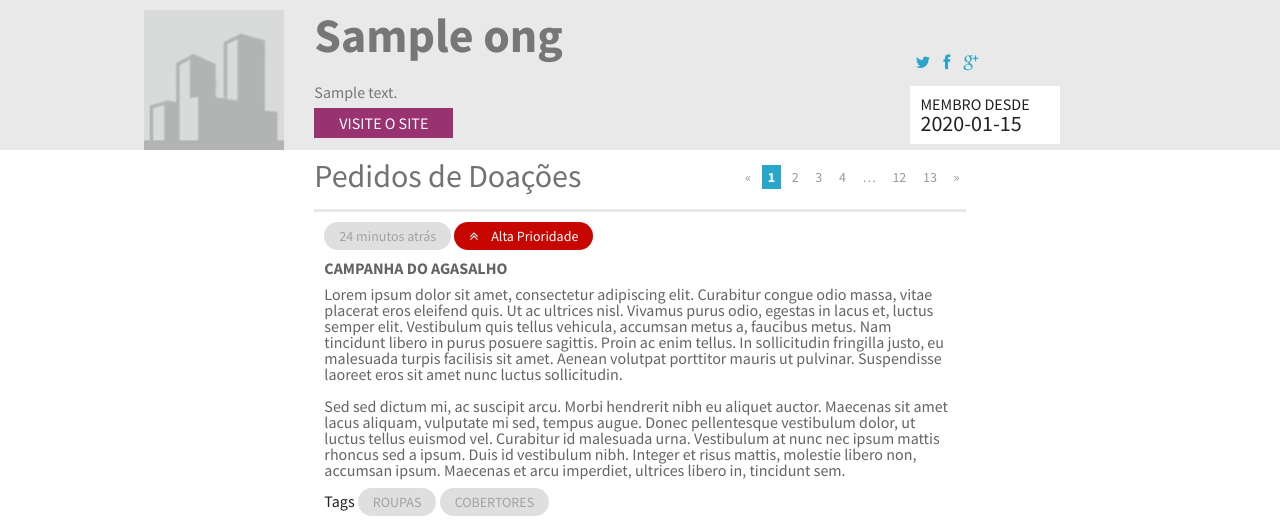
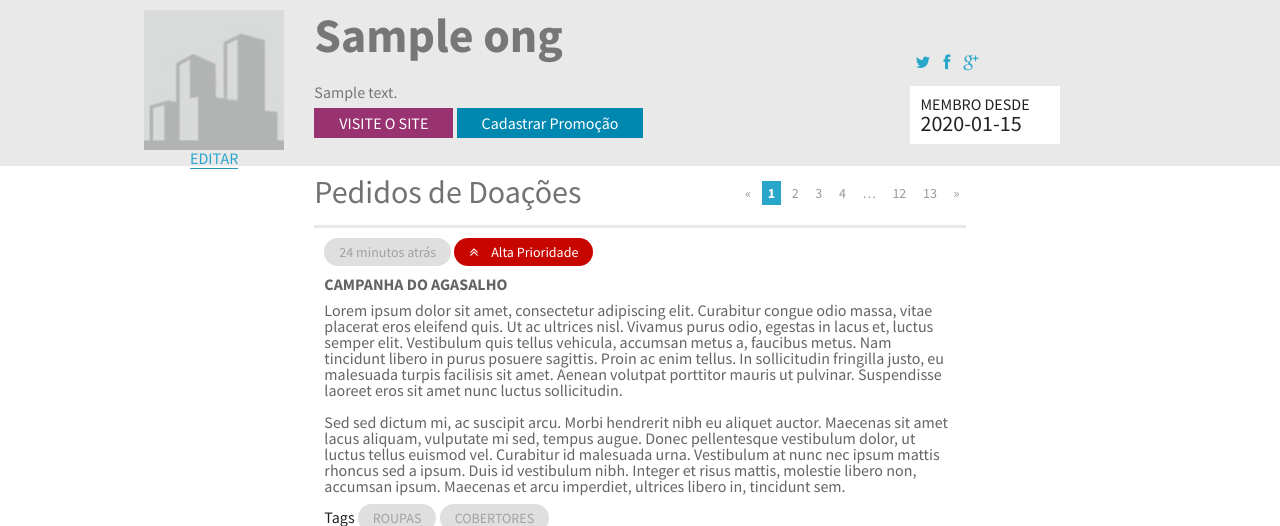
Before and after one commit to CodingForChange/praquemdoar, a Flask app: template app/templates/instituicao.html in a window 1280 px wide. Shown: the part 100-626 px from the top of the page. Run offline with Flask 2, Linux system fonts and the light colour scheme; the template is opened without the code that fills it: most values are stand-ins (such as "Sample title", 1, 10 or a date in 2020); form fields are guessed from the names that the template uses; parts of the project's set-up code (start-up, migrations or seed data) failed here and were passed over.

Commit message:
Botão para editar a instituição e cadastrar nova doação

```diff
--- a/app/static/css/style.css
+++ b/app/static/css/style.css
@@ -462,6 +462,14 @@ footer{
 	padding: 5px 25px;
 }
 
+.botoes-contato .cadastrar-promocao{
+	border: none;
+	background: #0088b0;
+	color: #FFFFFF;
+	border-radius: 0px;
+	padding: 5px 25px;
+}
+
 .botoes-contato .botao-contato{
 	border: none;
 	background: #006EB9;
@@ -609,6 +617,14 @@ footer{
 	color: #2B2B2B;
 }
 
+.editar-instituicao {
+	text-align: center;
+}
+
+.editar-instituicao a {
+	border-bottom: 1px solid #2795B6;
+}
+
 select {
 	border: 1px solid #CCC;
 	padding: 0.44444rem;
--- a/app/templates/descricao-instituicao.html
+++ b/app/templates/descricao-instituicao.html
@@ -2,6 +2,7 @@
 	<section class="row">
 		<section class="large-2 columns logo-instituicao">
 			<img src='static/img/no_photo.png'/>
+			<section class="editar-instituicao"><a href="#">EDITAR</a></section>
 		</section>
 		<section class="large-7 columns texto-instituicao">
             <h2>{{ong.nome}}</h2>
@@ -10,6 +11,8 @@
                 {% if ong.website %}
                 <a href='{{ong.website}}' class='botao-site'>VISITE O SITE</a>
                 {% endif %}
+
+                <a href="#" class="cadastrar-promocao">Cadastrar Promoção</a>
 			</section>
 		</section>
 		<section class="large-3 columns">
```
